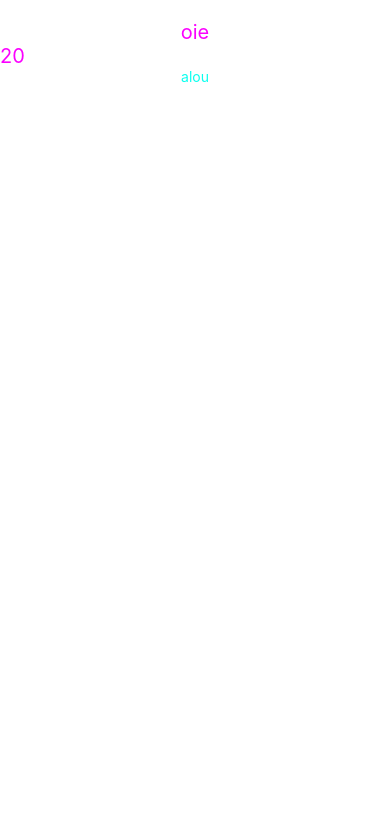
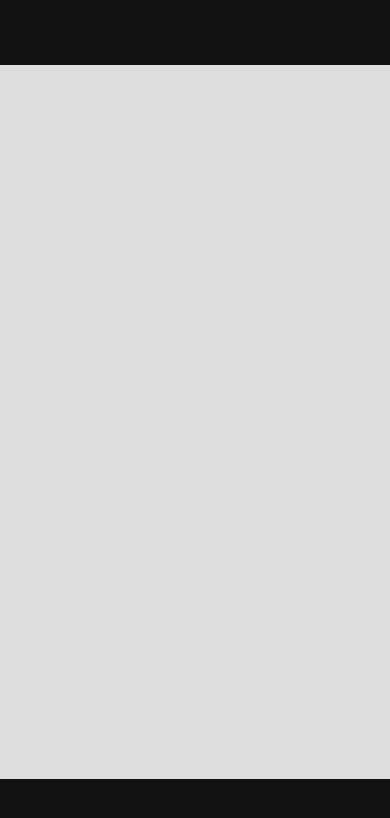
Before and after one commit to ReTr0hxh/Estudos-react-native, a React Native app: screen / in a window 390 px wide. Shown: the top 818 px of the page. Built offline with nearby package versions, Linux system fonts and the light colour scheme.

Commit message:
TamanhoDinamicosEfixos

```diff
--- a/App.js
+++ b/App.js
@@ -1,12 +1,12 @@
 import React from 'react';
 import { View, StyleSheet } from 'react-native';
 
-import Aula03 from './src/aulas/aula03';
+import Aula04 from './src/aulas/aula04';
 
 export default function App() {
   return (
     <View style={styles.container}>
-      <Aula03 />
+      <Aula04 />
     </View>
   );
 }
--- a/src/aulas/aula03.js
+++ b/src/aulas/aula03.js
@@ -1,7 +1,7 @@
 import React from 'react';
 import { View, Text, StyleSheet} from 'react-native';
 
-function Aula02(){
+function Aula03(){
 
   return(
     <View style={styles.area}>
@@ -38,4 +38,4 @@ const styles = StyleSheet.create({
 
 
 
-export default Aula02;
+export default Aula03;
--- /dev/null
+++ b/src/aulas/aula04.js
@@ -0,0 +1,20 @@
+import React from 'react';
+import { View, Text, StyleSheet} from 'react-native';
+
+function Aula04(){
+
+  return(
+    <View style={{flex:1, backgroundColor: '#121212'}}>
+
+        <View style={{ height: 65, backgroundColor: '#121212'}}></View>
+
+        <View style={{flex:1, backgroundColor: '#DDD'}}></View>
+
+        <View style={{ height: 65, backgroundColor: '#121212'}}></View>
+
+    </View>
+  );
+}
+
+
+export default Aula04;
```
